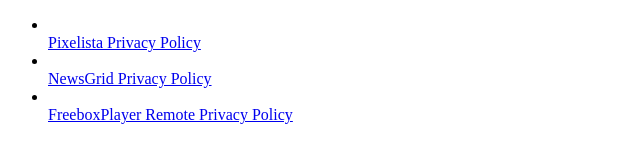
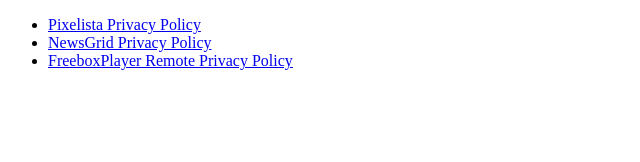
Before and after one commit to d370urn3ur/d370urn3ur.github.io, a plain HTML site: page index.html in a window 1280 px wide. Shown: the whole page, without its empty margins (0-640 px from the left). Drawn offline with Linux system fonts and the light colour scheme.

Commit message:
Update index.html

```diff
--- a/index.html
+++ b/index.html
@@ -3,9 +3,9 @@
     <body>
         <p>
             <ul>
-                <li></li><a href="privacy_policy_pixelista.html">Pixelista Privacy Policy</a></li>
-                <li></li><a href="privacy_policy_newsgrid.html">NewsGrid Privacy Policy</a></li>
-                <li></li><a href="privacy_policy.html">FreeboxPlayer Remote Privacy Policy</a></li>
+                <li><a href="privacy_policy_pixelista.html">Pixelista Privacy Policy</a></li>
+                <li><a href="privacy_policy_newsgrid.html">NewsGrid Privacy Policy</a></li>
+                <li><a href="privacy_policy.html">FreeboxPlayer Remote Privacy Policy</a></li>
             </ul>
         </p>
     </body>
```
